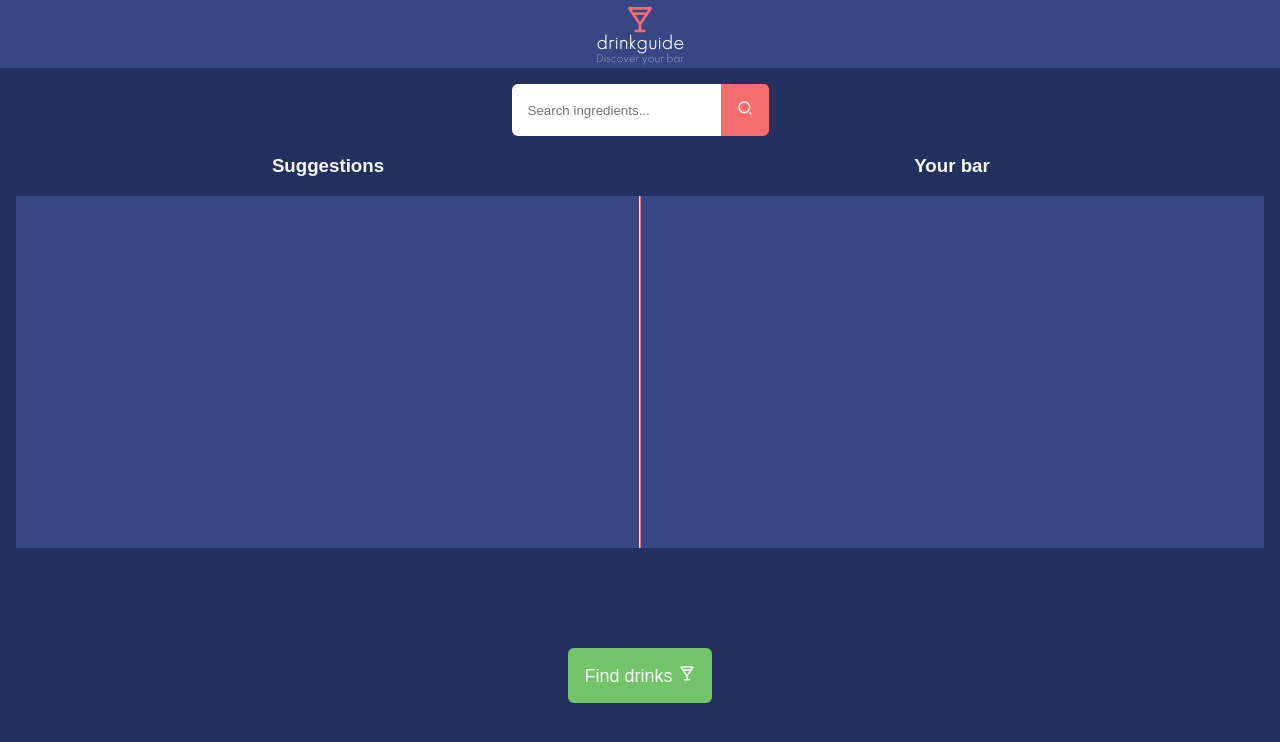
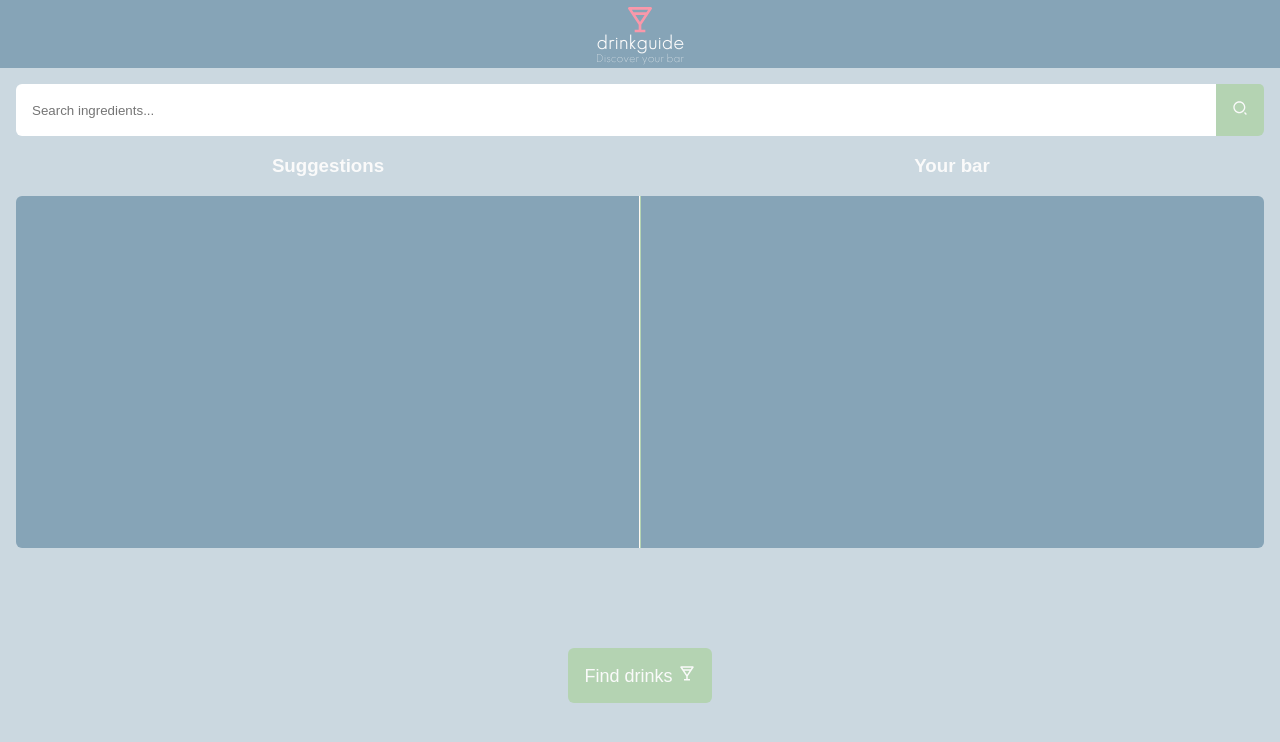
Before and after one commit to SimonRosengren/DrinkGuide, a React (Create React App) app in the folder client/: page / in a window 1280 px wide. Shown: the top 742 px of the page. Built offline with nearby package versions, Linux system fonts and the light colour scheme.

Commit message:
new color scheme

```diff
--- a/client/src/components/drinkCard/drinkCard.module.scss
+++ b/client/src/components/drinkCard/drinkCard.module.scss
@@ -5,6 +5,13 @@
     display: flex;
     flex-direction: column;
     align-items: center;
+    border-radius: .4rem;
+    height: 30rem;
+    text-align: center;
+    margin: .5rem;
+    box-shadow: 0 0 3px #000000;
+    background: $color-secondary;
+
     .imageWrapper {
         height: 20rem;
         img {
--- a/client/src/components/inputWithButton/inputWithButton.module.scss
+++ b/client/src/components/inputWithButton/inputWithButton.module.scss
@@ -4,7 +4,9 @@
 .wrapper {
     display: flex;
     align-self: center;
+    width: 100%;
     .input {
+        width: 100%;
         border-right: none;
         outline: none;
         border-left: none;
--- a/client/src/components/logo/logo.module.scss
+++ b/client/src/components/logo/logo.module.scss
@@ -13,7 +13,7 @@
 .icon {
     margin: 0;
     font-size: 2rem;
-    color: $color-third;
+    color: $color-logo;
 }
 
 h1 {
--- a/client/src/pages/ingredientPicker/ingredientPicker.module.scss
+++ b/client/src/pages/ingredientPicker/ingredientPicker.module.scss
@@ -19,6 +19,7 @@
             background-color: $color-secondary;
             border-right: 1px solid $color-fifth;
             display: flex;
+            border-radius: 6px 0 0 6px;
             flex-direction: column;
             height: 100%;
             overflow: scroll;
@@ -40,6 +41,7 @@
             height: 100%;
             overflow: scroll;
             padding: $spacing-s;
+            border-radius: 0 6px 6px 0;
         }
 
     }
@@ -48,7 +50,7 @@
     .nextButton {
         border: none;
         border-radius: 6px;
-        background-color: $color-sixth;
+        background-color: $color-third;
         color: $color-text;
         padding: $spacing-s;
         margin-top: 12rem;
--- a/client/src/styles/colors.scss
+++ b/client/src/styles/colors.scss
@@ -1,7 +1,8 @@
-$color-main: #A8D0E6;
-$color-secondary: #374785;
-$color-third: #F76C6C;
-$color-fourth: #24305E;
-$color-fifth: #F8E9A1;
-$color-sixth: #71c468;
+$color-main: rgb(208, 208, 208);
+$color-secondary: #86a4b7;
+$color-third: #b4d3b2;
+$color-fourth: #cbd8e0;
+$color-fifth: rgb(255, 249, 241);
+$color-sixth: #dedcdc;
+$color-logo: #fa98aa;
 $color-text: #fafafa;
```
Also changed, not shown: 1 other file (tests, documents, lock files or other folders).
